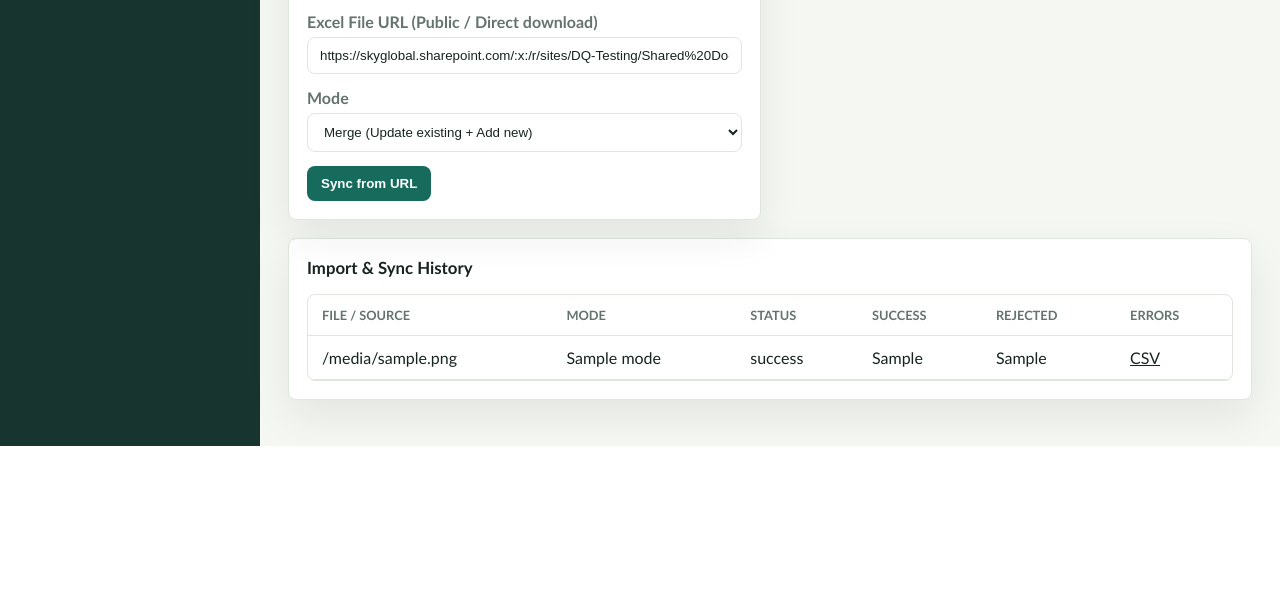
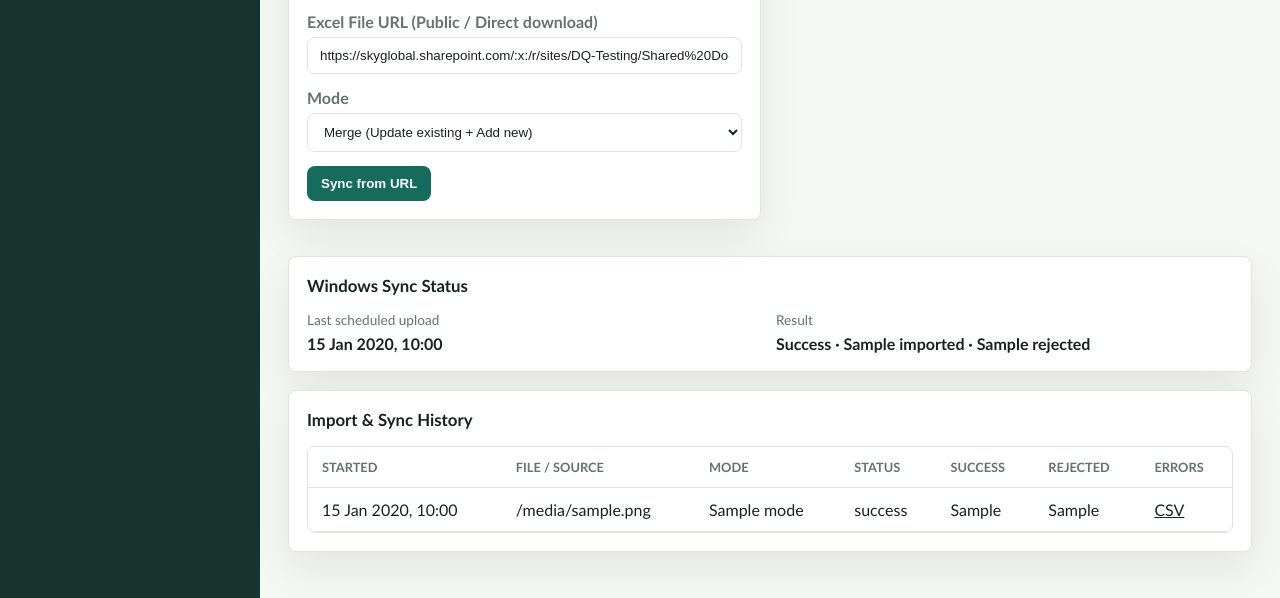
Before and after one commit to Naren2503/team-tracker-app, a FastAPI app: template app/templates/import.html in a window 1280 px wide. Shown: the part 867-1465 px from the top of the page. Before the commit the page ends 1313 px from the top, so only its background shows below. Run offline with FastAPI, Linux system fonts and the light colour scheme; the template is opened without the code that fills it: most values are stand-ins (such as "Sample title", 1, 10 or a date in 2020); parts of the project's set-up code (start-up, migrations or seed data) failed here and were passed over.

Commit message:
Add local workbook sync status

```diff
--- a/app/main.py
+++ b/app/main.py
@@ -144,12 +144,19 @@ def import_page(request: Request, db: Session = Depends(get_db), user: User | No
     if IMPORT_EXCEL not in user_permissions(user, db):
         return RedirectResponse("/")
     imports_list = db.execute(select(ImportBatch).order_by(ImportBatch.started_at.desc()).limit(20)).scalars().all()
+    latest_windows_sync = db.execute(
+        select(ImportBatch)
+        .where(ImportBatch.file_name == "windows_task_scheduler_sync.xlsm")
+        .order_by(ImportBatch.started_at.desc())
+        .limit(1)
+    ).scalar_one_or_none()
     settings = get_settings()
     webhook_token = settings.webhook_token or "<WEBHOOK_TOKEN>"
     app_url = str(request.base_url).rstrip("/")
     context = page_context(request, user, db)
     context.update({
         "imports": imports_list,
+        "latest_windows_sync": latest_windows_sync,
         "page": "import",
         "webhook_url": f"{app_url}/api/imports/webhook?token={webhook_token}&mode=replace",
         "office_script_sync_url": f"{app_url}/api/imports/office-script-sync?token={webhook_token}&mode=replace",
--- a/app/routers/imports.py
+++ b/app/routers/imports.py
@@ -126,7 +126,9 @@ async def webhook_import(
 
     content_type = request.headers.get("content-type", "")
     content = b""
-    file_name = "teams_auto_sync.xlsm"
+    file_name = request.headers.get("X-Team-Tracker-Source", "teams_auto_sync.xlsm")
+    if not file_name.lower().endswith((".xlsx", ".xlsm")):
+        file_name = "teams_auto_sync.xlsm"
 
     if "multipart/form-data" in content_type:
         form = await request.form()
--- a/app/templates/import.html
+++ b/app/templates/import.html
@@ -79,16 +79,35 @@
   </section>
 </div>
 
+<section class="panel" style="margin-top: 18px;">
+  <h2>Windows Sync Status</h2>
+  {% if latest_windows_sync %}
+  <div class="grid-two" style="gap: 12px; align-items: start;">
+    <div>
+      <p style="margin: 0 0 6px; color: var(--muted); font-size: 0.85rem;">Last scheduled upload</p>
+      <strong>{{ latest_windows_sync.started_at.strftime('%d %b %Y, %H:%M') if latest_windows_sync.started_at else 'Starting' }}</strong>
+    </div>
+    <div>
+      <p style="margin: 0 0 6px; color: var(--muted); font-size: 0.85rem;">Result</p>
+      <strong>{{ latest_windows_sync.status|title }} · {{ latest_windows_sync.successful_rows }} imported · {{ latest_windows_sync.rejected_rows }} rejected</strong>
+    </div>
+  </div>
+  {% else %}
+  <p style="margin: 0; color: var(--muted);">No Windows Task Scheduler sync has completed yet.</p>
+  {% endif %}
+</section>
+
 <section class="panel">
   <h2>Import & Sync History</h2>
   <div class="table-wrap">
     <table>
       <thead>
-        <tr><th>File / Source</th><th>Mode</th><th>Status</th><th>Success</th><th>Rejected</th><th>Errors</th></tr>
+        <tr><th>Started</th><th>File / Source</th><th>Mode</th><th>Status</th><th>Success</th><th>Rejected</th><th>Errors</th></tr>
       </thead>
       <tbody>
         {% for item in imports %}
         <tr>
+          <td>{{ item.started_at.strftime('%d %b %Y, %H:%M') if item.started_at else '-' }}</td>
           <td>{{ item.file_name }}</td>
           <td>{{ item.mode }}</td>
           <td>{{ item.status }}</td>
```
Also changed, not shown: tests/test_rbac.py (+11 -0 lines), README.md, 3 other files.
